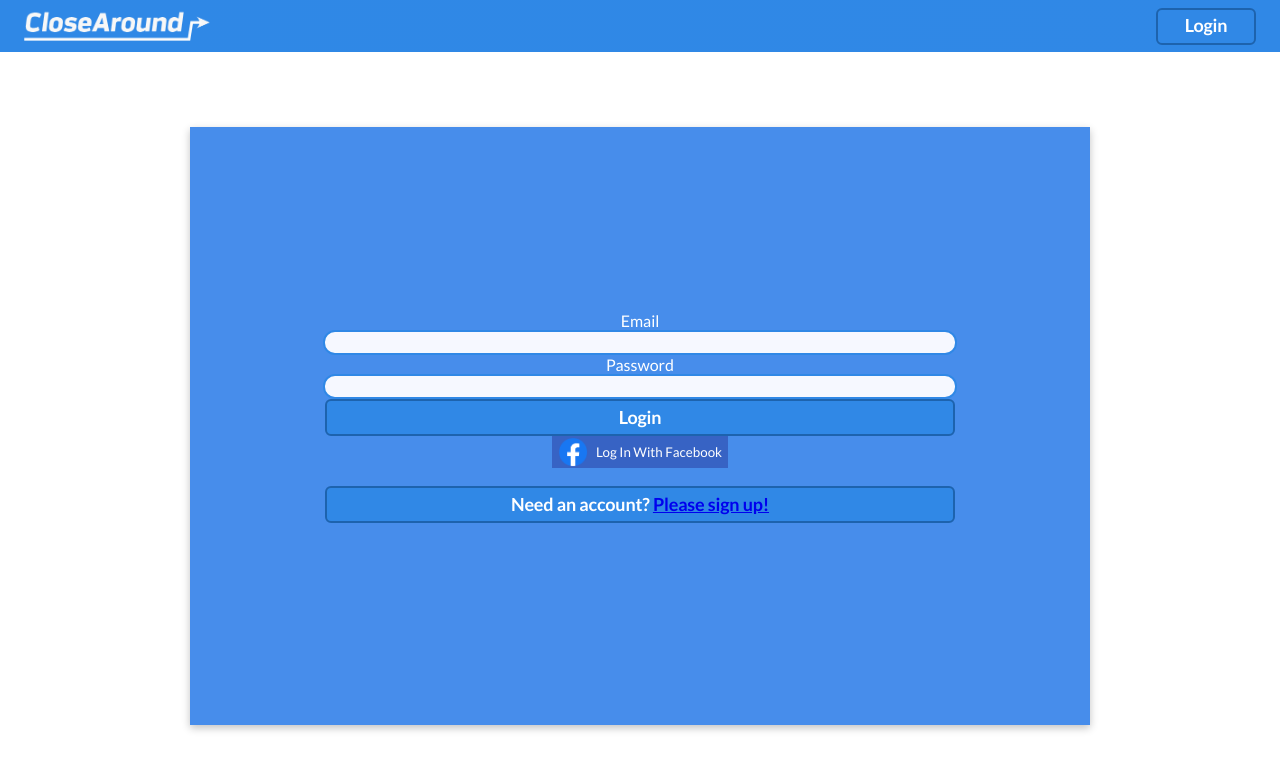
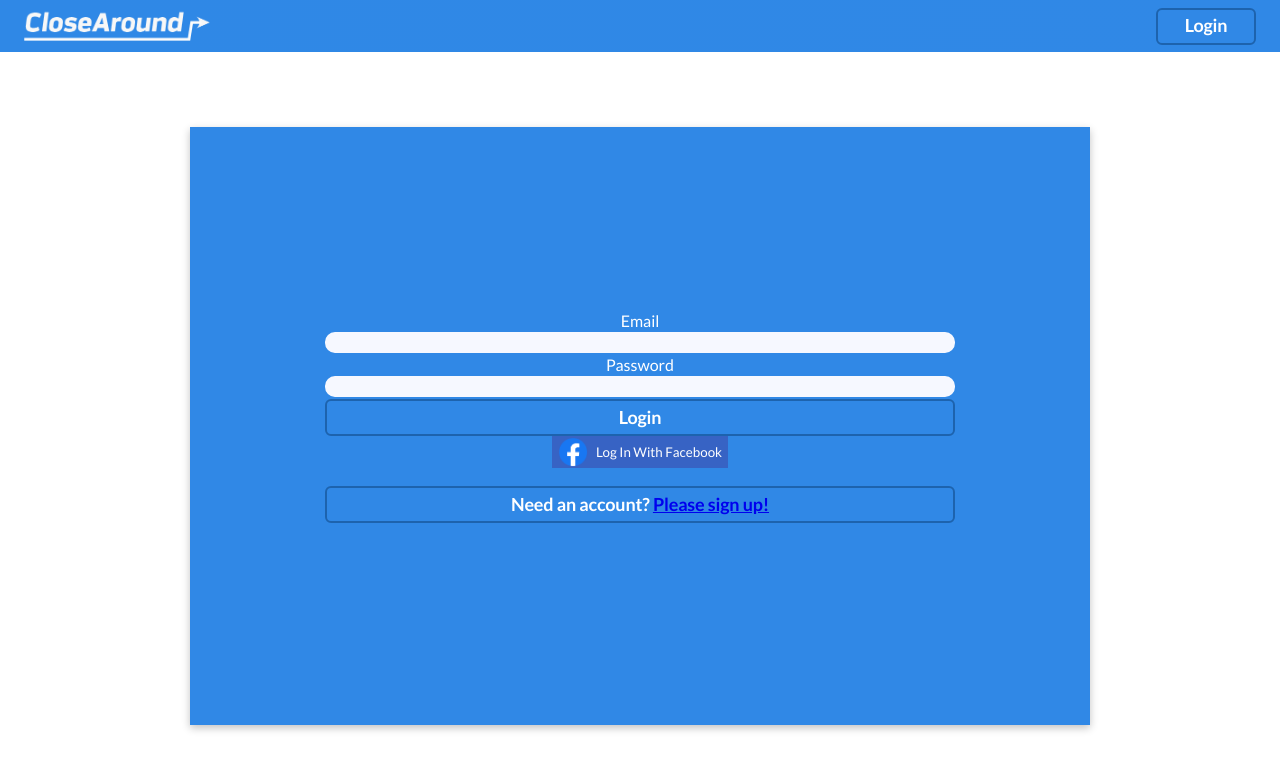
Before and after one commit to PhilipAguiar/Close-Around, a React (Create React App) app: page /login in a window 1280 px wide. Shown: the top 770 px of the page. Built offline with nearby package versions, Linux system fonts and the light colour scheme; no server answers.

Commit message:
fixed missing color mixins landing/ sign up

```diff
--- a/src/pages/Login/Login.scss
+++ b/src/pages/Login/Login.scss
@@ -1,5 +1,5 @@
 @use "../../styles/partials/mixins.scss" as *;
-
+@use "../../styles/partials/colors.scss" as *;
 .login {
   display: flex;
   width: 100%;
@@ -19,7 +19,7 @@
     width: 80%;
     max-width: 900px;
     box-shadow: rgba(0, 0, 0, 0.24) 0px 3px 8px;
-    background-color: #478deb;
+    background-color: $primary-color;
   }
 
   &__input-wrapper {
--- a/src/pages/SignUp/SignUp.scss
+++ b/src/pages/SignUp/SignUp.scss
@@ -1,5 +1,5 @@
 @use "../../styles/partials/mixins.scss" as *;
-
+@use "../../styles/partials/colors.scss" as *;
 .signup {
   display: flex;
   width: 100%;
@@ -19,7 +19,7 @@
     width: 80%;
     max-width: 900px;
     box-shadow: rgba(0, 0, 0, 0.24) 0px 3px 8px;
-    background-color: #478deb;
+    background-color: $primary-color;
   }
 
   &__input-wrapper {
```
